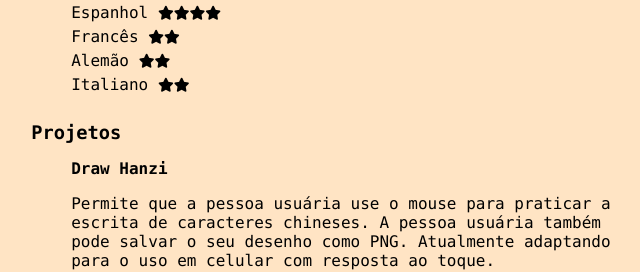
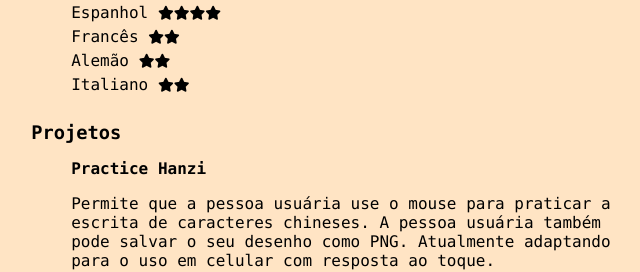
Before and after one commit to vitorjaguat/vitor, a plain HTML site: page index.html in a window 1280 px wide. Shown: the part 858-1130 px from the top of the page, 500-1140 px from the left. Drawn offline with Linux system fonts and the light colour scheme.

Commit message:
correct translation

```diff
--- a/index.html
+++ b/index.html
@@ -199,7 +199,13 @@
           <ul>
             <li>
               <a href="https://drawing-app-vitorbutkus.vercel.app/">
-                <h4 data-zh="练习汉子">Draw Hanzi</h4></a
+                <h4
+                  data-zh="练习汉子"
+                  data-en="Practice Hanzi"
+                  data-pt="Practice Hanzi"
+                >
+                  Practice Hanzi
+                </h4></a
               >
               <p
                 data-en="Allows the user to use the mouse to practice the writing
```
